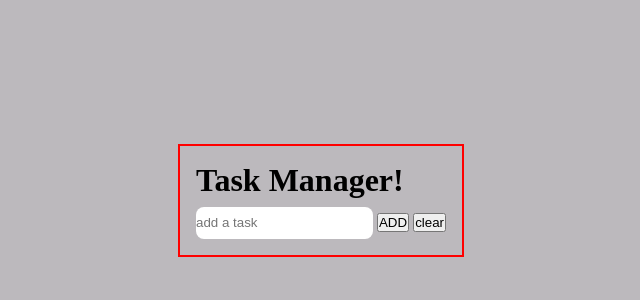
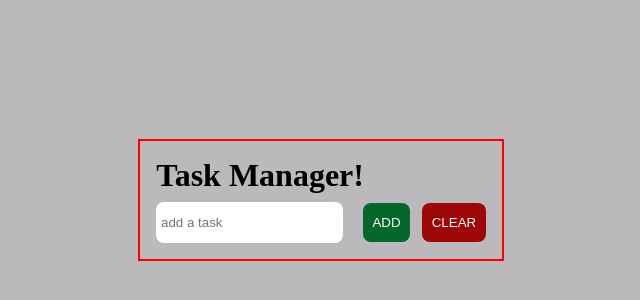
Before and after one commit to hakantasbey/To-Do-List-Me, a plain HTML site: page index.html in a window 1280 px wide. Shown: the part 440-740 px from the top of the page, without its empty margins (319-959 px from the left). Drawn offline with Linux system fonts and the light colour scheme.

Commit message:
first commit

```diff
--- a/index.html
+++ b/index.html
@@ -12,7 +12,7 @@
         <div class="action">
             <input id="input" class="input" type="text" placeholder="add a task">
             <button id="add" class="add">ADD</button>
-            <button id="clear" class="clear">clear</button>
+            <button id="clear" class="clear">CLEAR</button>
 
             <ul>
                 <!-- <li>sss</li>
--- a/style.css
+++ b/style.css
@@ -26,4 +26,27 @@ h1{
     outline: none;
     line-height: 2rem;
     border-radius: 8px;
+    margin-right: 1rem;
+    padding: .3rem;
 }
+
+.add{
+    border: none;
+    outline: none;
+    line-height: 2rem;
+    border-radius: 8px;
+    margin-right: .5rem;
+    padding: .2rem .6rem;
+    background-color: rgb(6, 103, 43);
+    color: white;
+}
+
+.clear{
+    border: none;
+    outline: none;
+    line-height: 2rem;
+    border-radius: 8px;
+    padding: .2rem .6rem;
+    background-color: #9d0707;
+    color: white;
+}
```
